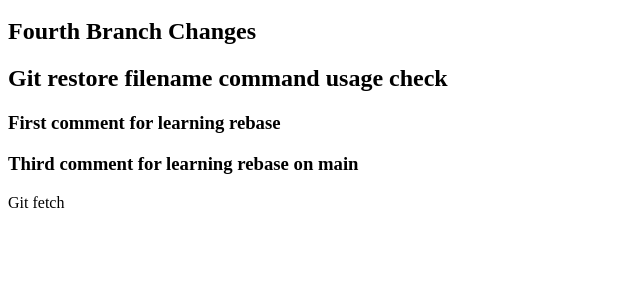
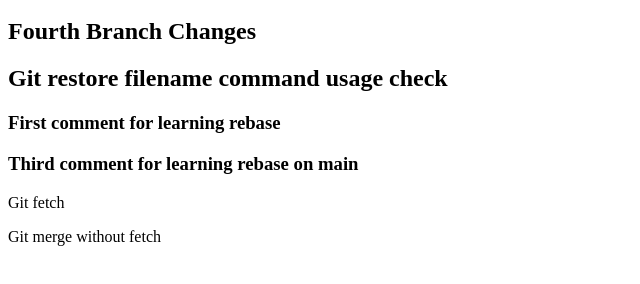
Before and after one commit to BharatRamH/GitConceptLearning, a plain HTML site: page index.html in a window 1280 px wide. Shown: the part 120-404 px from the top of the page, without its empty margins (0-640 px from the left). Drawn offline with Linux system fonts and the light colour scheme.

Commit message:
Update index.html

```diff
--- a/index.html
+++ b/index.html
@@ -14,5 +14,6 @@
     <h3>First comment for learning rebase</h3>
     <h3>Third comment for learning rebase on main</h3>
     <p>Git fetch</p>
+    <p>Git merge without fetch</p>
 </body>
 </html>
```
